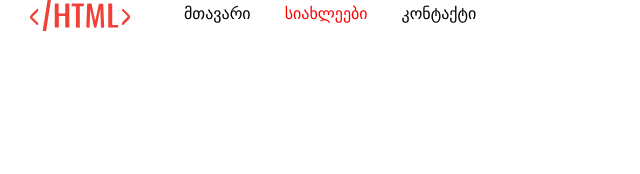
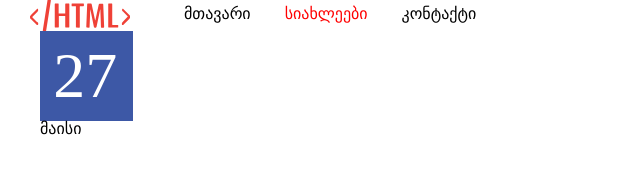
Before and after one commit to khatukamadadze/display-block, a plain HTML site: page news.html in a window 1280 px wide. Shown: the whole page, without its empty margins (0-640 px from the left). Drawn offline with Linux system fonts and the light colour scheme.

Commit message:
added article1

```diff
--- a/css/style2.css
+++ b/css/style2.css
@@ -14,3 +14,16 @@
 span{
 	color:red;
 }
+.div-date{
+	font-size:48pt;
+	background-color:#3D58A6;
+	padding:10pt;
+	width:50pt;
+	color:white;
+}
+.article{
+	margin-left:30pt;
+}
+.article-p1{
+	font-size:12pt;
+}
--- a/news.html
+++ b/news.html
@@ -22,6 +22,10 @@
 			</ul>
 		</nav>
 	</header>
+	<article class="article">
+		<div class="div-date"> 27 </div>
+		<p class="article-p1"> მაისი </p>
+	</article>
 
 </body>
 </html>
```
